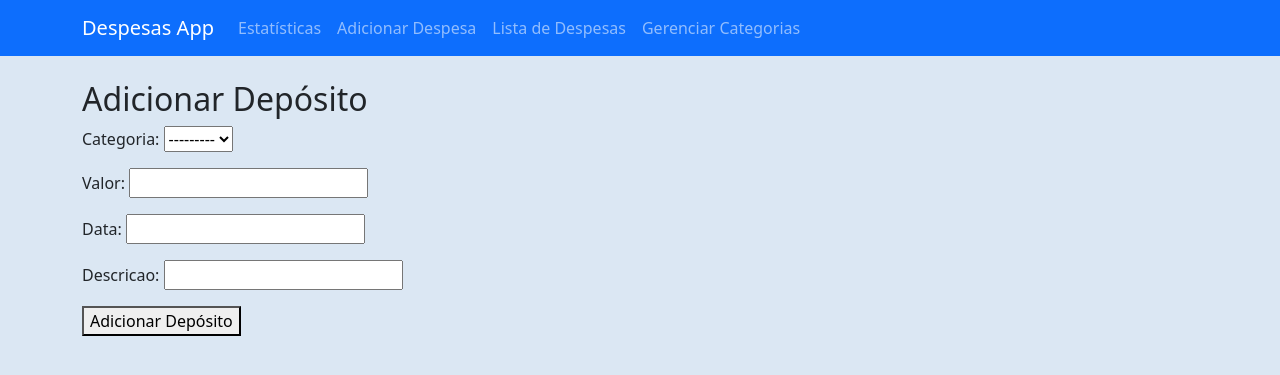
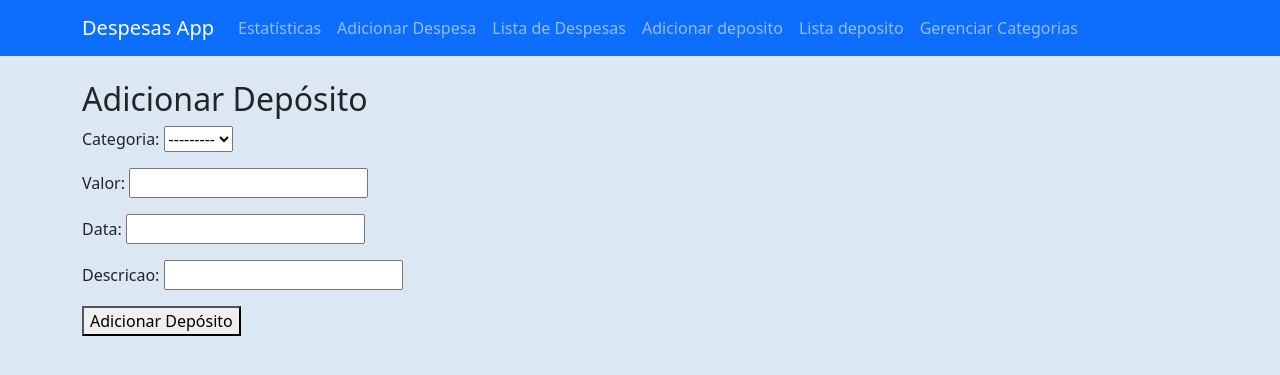
Before and after one commit to LucasMatheus12/projeto-meu-bolso, a Django app: page /adicionar-deposito/ in a window 1280 px wide. Shown: the top 375 px of the page. Run offline with Django 3.2, Linux system fonts and the light colour scheme; the visitor is signed in with stand-in values (Sample User, id 1); data that the repository does not hold is empty.

Commit message:
<fix> [correção de erro de migração] <corrigindo erros na migração de deposito>

```diff
--- a/despesas/views.py
+++ b/despesas/views.py
@@ -62,7 +62,6 @@ class EstatisticaView(View):
             'total_despesas': total_valores,
         }
         return render(request, self.template_name, context)
-
 
 class EditarDespesaView(View):
     template_name = 'despesas/editar_despesa.html'
@@ -158,12 +157,12 @@ class AdicionarDepositoView(View):
     template_name = 'despesas/adicionar_deposito.html'
 
     def get(self, request):
-        form = DepositoForm(user=request.user)
+        form = DepositoForm(user=request.user)  # Passando o usuário
         categorias = Categoria.objects.filter(usuario=request.user)
         return render(request, self.template_name, {'form': form, 'categorias': categorias})
 
     def post(self, request):
-        form = DepositoForm(request.user, request.POST)
+        form = DepositoForm(user=request.user, data=request.POST)  # Corrigido para usar 'data' em vez de 'request.POST'
         if form.is_valid():
             deposito = form.save(commit=False)
             deposito.usuario = request.user
@@ -176,6 +175,7 @@ class AdicionarDepositoView(View):
         categorias = Categoria.objects.filter(usuario=request.user)
         return render(request, self.template_name, {'form': form, 'categorias': categorias})
 
+
 class ListaDepositosView(View):
     template_name = 'despesas/lista_depositos.html'
 
--- a/templates/menu.html
+++ b/templates/menu.html
@@ -16,6 +16,13 @@
             <a class="nav-link" href="{% url 'lista_despesas'%}">Lista de Despesas</a>
           </li>
           <li class="nav-item">
+            <a class="nav-link" href="{% url 'adicionar_deposito'%}">Adicionar deposito</a>
+          </li>
+          <li class="nav-item">
+            <a class="nav-link" href="{% url 'lista_depositos'%}">Lista deposito</a>
+          </li>
+
+          <li class="nav-item">
             <a class="nav-link" href="{% url 'gerenciar_categorias' %}">Gerenciar Categorias</a>
           </li>
         </ul>
```
Also changed, not shown: despesas/migrations/0002_deposito.py (added).
